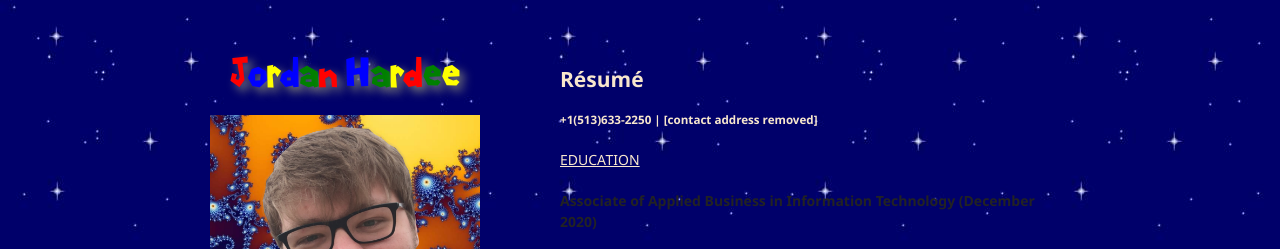
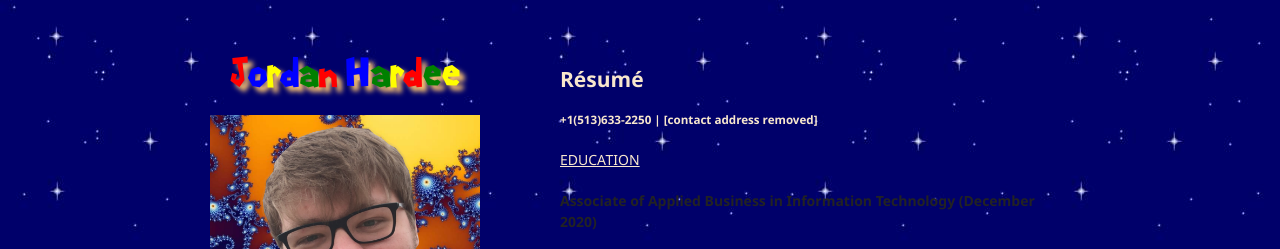
Before and after one commit to jordanhardee/jordanhardee.github.io, a Jekyll site: the page built from resume.md, in a window 1280 px wide. Shown: the top 249 px of the page. Built offline with Jekyll 4.4.1, drawn with Linux system fonts in a browser that asks for light colours; our own code applies the rules of GitHub Pages for plain Markdown files.

Commit message:
text-shadow bg

```diff
--- a/_sass/jekyll-theme-minimal.scss
+++ b/_sass/jekyll-theme-minimal.scss
@@ -37,8 +37,8 @@ h1 {
   font-size:28px;
 font-family: "Mario";
 /*text-shadow: 1px 0 0 #000, 0 -1px 0 #000, 0 1px 0 #000, -1px 0 0 #000;*/
-text-shadow: 1px 0 0 #777777, 0 -1px 0 #777777, 0 1px 0 #777777, -1px 0 0 #777777;
-text-shadow:5px 5px 10px #777777;
+/*text-shadow: 1px 0 0 #777777, 0 -1px 0 #777777, 0 1px 0 #777777, -1px 0 0 #777777;*/
+text-shadow:5px 5px 5px rgb(255, 198, 112);
 font-size:200%;
 font-size: 0;     // whitespaces go away
 text-align: center;
```
